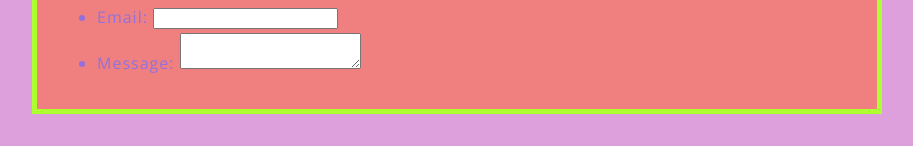
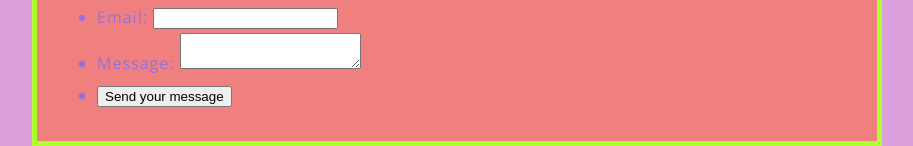
Before and after one commit to trevorspecht/webdev-playground, a plain HTML site: page index.html in a window 1280 px wide. Shown: the part 938-1084 px from the top of the page, without its empty margins (183-1096 px from the left). Before the commit the page ends 1052 px from the top, so only its background shows below. Drawn offline with nearby package versions, Linux system fonts and the light colour scheme.

Commit message:
add button

```diff
--- a/index.html
+++ b/index.html
@@ -29,6 +29,10 @@
                 <label for="msg">Message:</label>
                 <textarea id="msg" name="user_message"></textarea>
             </li>
+            <li class="button">
+                <button type="submit">Send your message</button>
+            </li>
+
         </ul>
     </form>
 </body>
```
